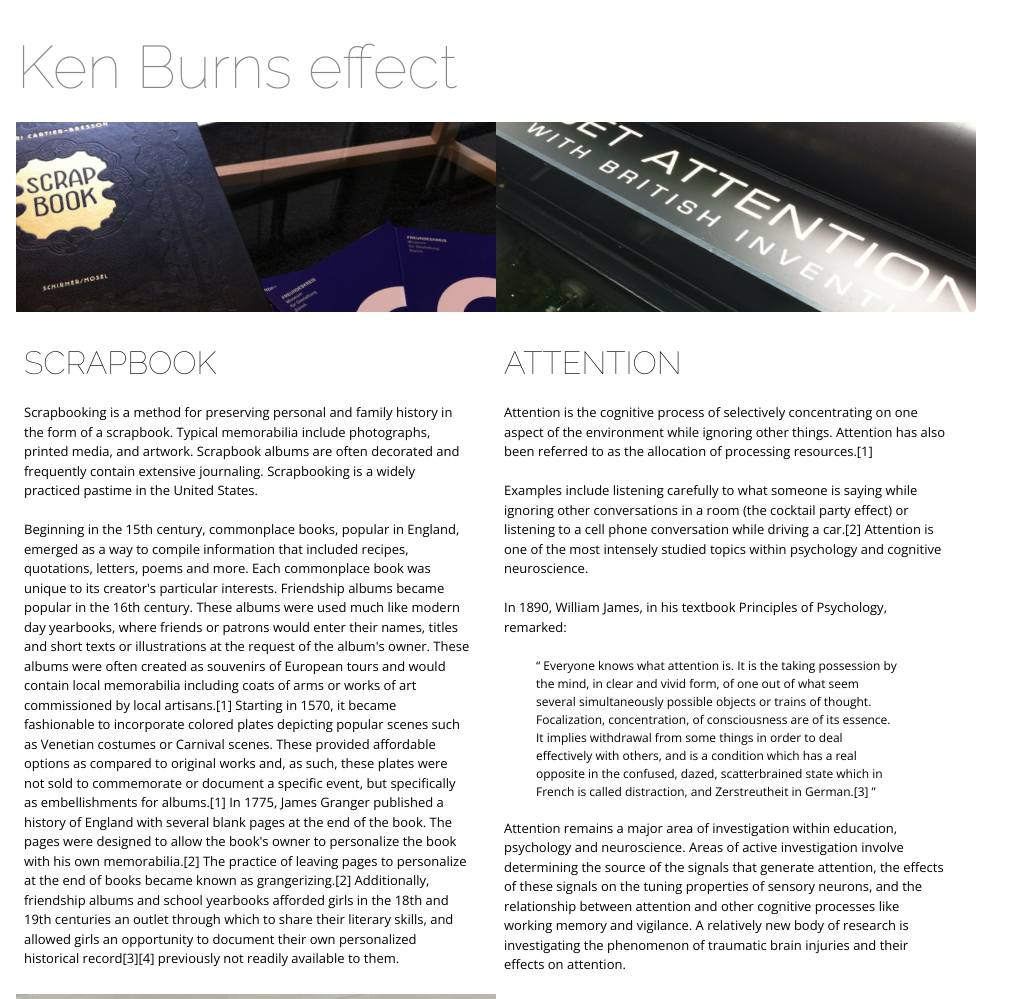
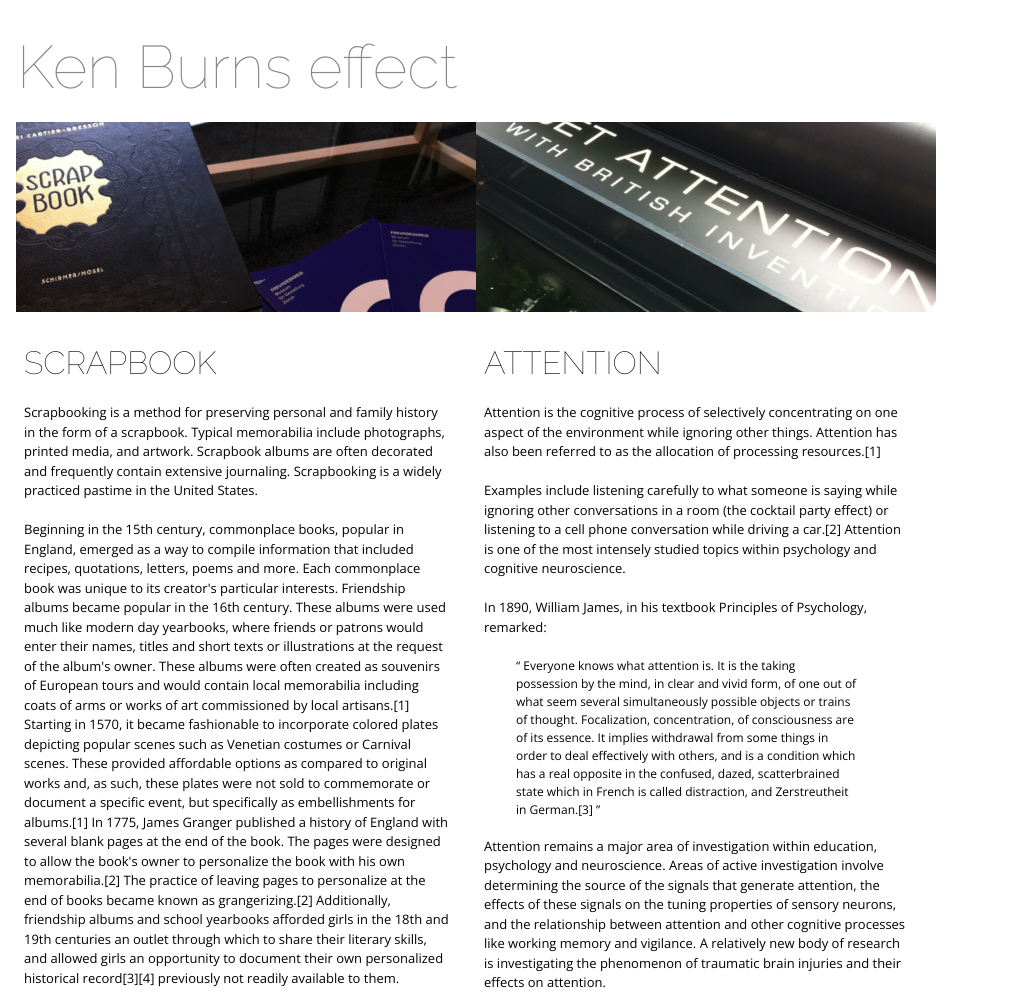
Before and after one commit to kig/kenburns, a plain HTML site: page kenburns.html in a window 1280 px wide. Shown: the top 999 px of the page, without its empty margins (0-1023 px from the left). Drawn offline with nearby package versions, Linux system fonts and the light colour scheme.

Commit message:
tweak menuImage width to fit 1400px wide

```diff
--- a/kenburns.html
+++ b/kenburns.html
@@ -17,7 +17,7 @@
       <article>
 
         <div class="menuImage">
-          <a href="image1.jpg"><img class="scrapbook" src="640-image1.jpg" width="480" height="359"></a>
+          <a href="image1.jpg"><img class="scrapbook" src="640-image1.jpg" width="460" height="344"></a>
         </div>
 
         <h2>Scrapbook</h2>
@@ -31,7 +31,7 @@
       </article><article>
 
         <div class="menuImage">
-          <a href="image2.jpg"><img class="brits" src="640-image2.jpg" width="480" height="359"></a>
+          <a href="image2.jpg"><img class="brits" src="640-image2.jpg" width="460" height="344"></a>
         </div>
 
         <h2>Attention</h2>
@@ -54,7 +54,7 @@
       </article><article>
 
         <div class="menuImage">
-          <a href="image3.jpg"><img class="sonne" src="640-image3.jpg" width="480" height="359"></a>
+          <a href="image3.jpg"><img class="sonne" src="640-image3.jpg" width="460" height="344"></a>
         </div>
 
         <h2>Sonne</h2>
--- a/styles.less
+++ b/styles.less
@@ -33,6 +33,7 @@
 body {
   margin: 0px;
   font-family: 'Open Sans', sans-serif;
+  .transform(translateZ(0));
 }
 h1 {
   margin: 0px;
@@ -54,7 +55,7 @@ section.photoslide {
 }
 
 .photoslide article {
-  width: 480px;
+  width: 460px;
   display: inline-block;
   white-space: normal;
   vertical-align: top;
@@ -133,14 +134,14 @@ div.kenburns[zoomin=true] {
 .menuImage {
   position: relative;
   overflow: hidden;
-  width: 480px;
-  height: 359px;
+  width: 460px;
+  height: 344px;
   .transition-duration(0.5s);
   .transition-timing-function(ease-in-out);
   height: 190px;
 }
 .menuImage:hover {
-  height: 359px;
+  height: 344px;
 }
 .menuImage img {
   position: absolute;
```
